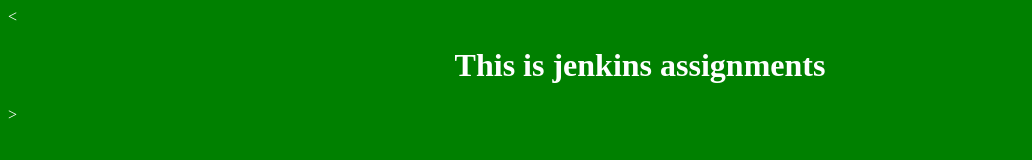
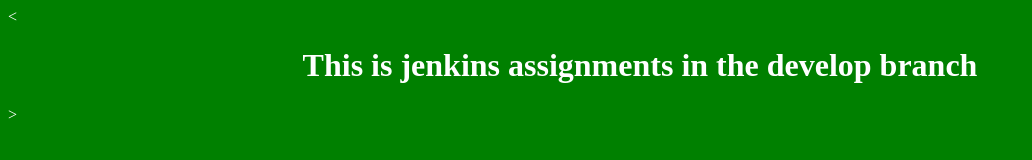
Before and after one commit to aamaranga/intellipaat-assignments, a plain HTML site: page index.html in a window 1280 px wide. Shown: the whole page, without its empty margins (0-1032 px from the left). Drawn offline with Linux system fonts and the light colour scheme.

Commit message:
edit index

```diff
--- a/index.html
+++ b/index.html
@@ -6,7 +6,7 @@
   </head>
   <body text="white" bgcolor="green">
     <center>
-        <h1>This is jenkins assignments</h1>
+        <h1>This is jenkins assignments in the develop branch</h1>
         <h2>
 
     </h2>
```
